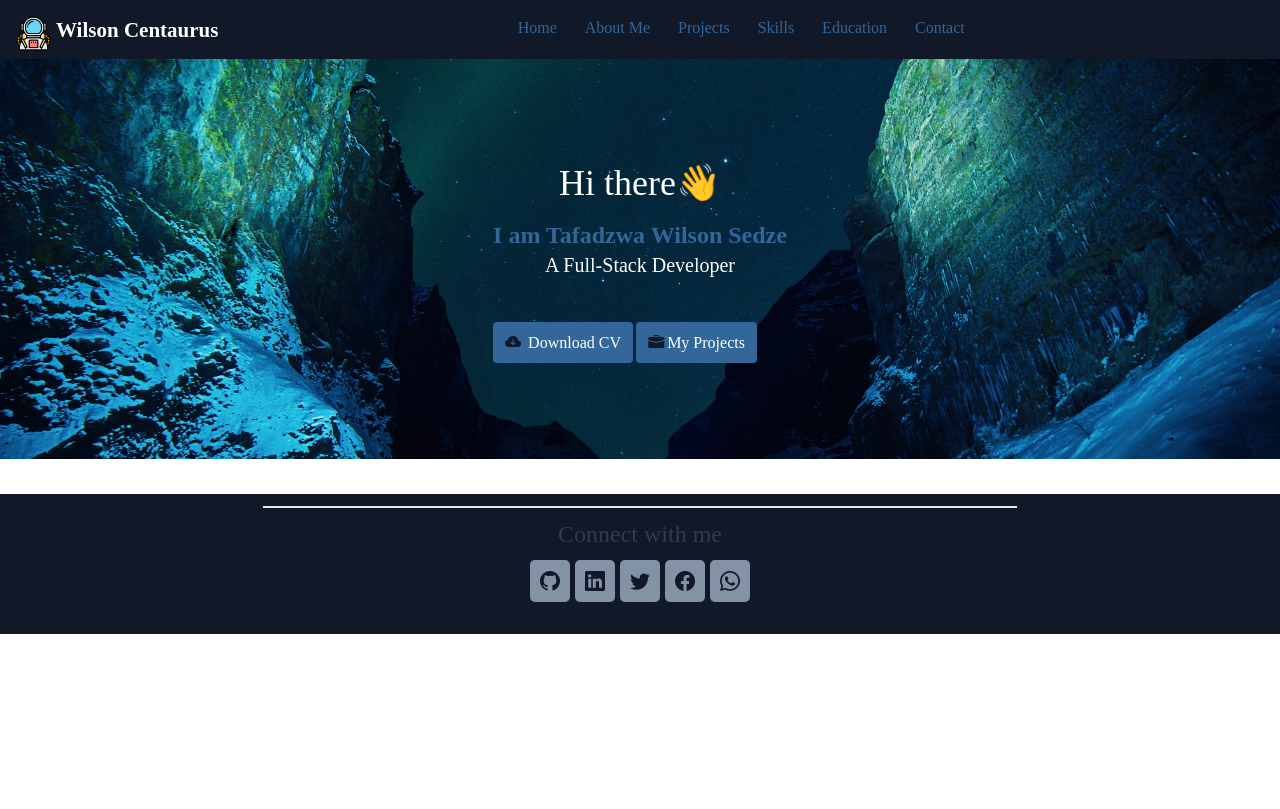
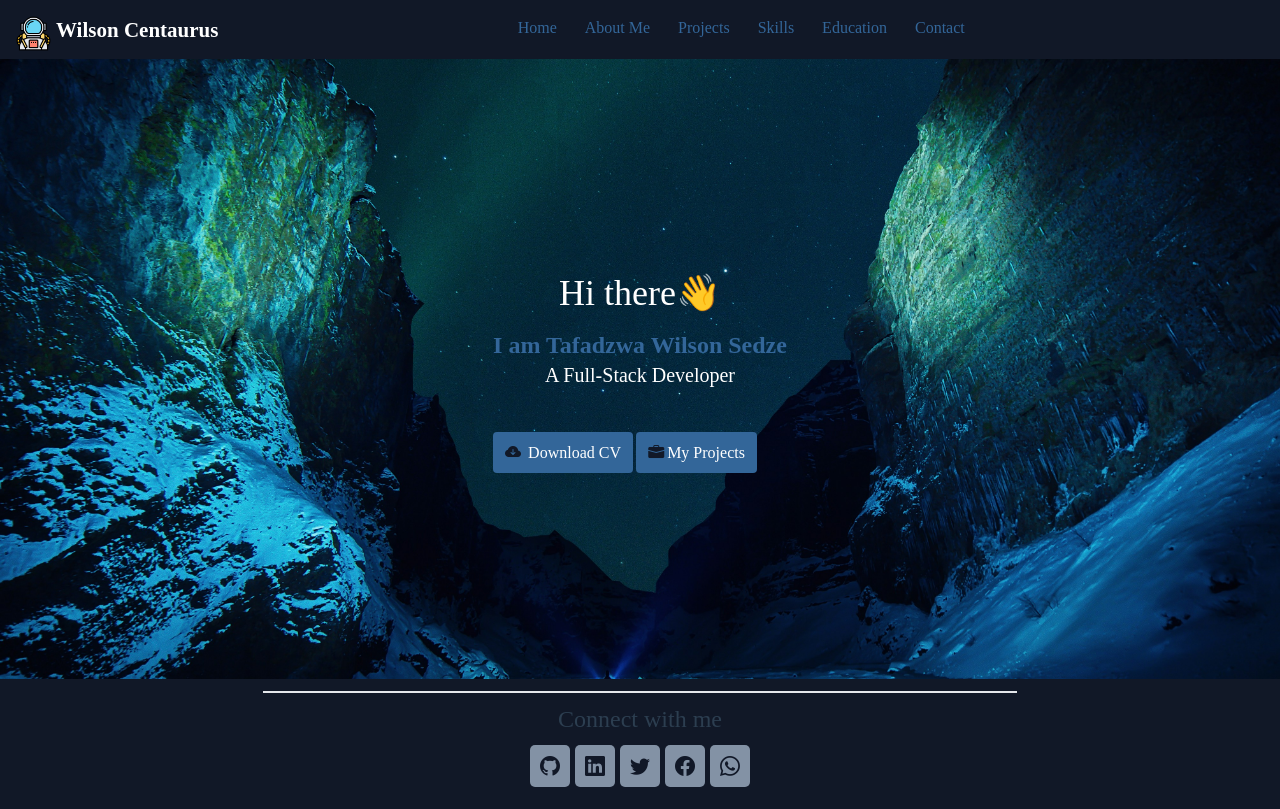
Before and after one commit to wilson3centaurus/my-personal-portfolio, a Svelte app: page / in a window 1280 px wide. Built offline with nearby package versions, Linux system fonts and the light colour scheme; a web font is replaced by a local one.

Commit message:
update App.svelte and Home.svelte

```diff
--- a/src/App.svelte
+++ b/src/App.svelte
@@ -28,8 +28,8 @@
     <style>
       footer {
         background-color: #111827;
-        height: 140px;
-        margin-top: 35px
+        height: 130px;
+
       }
       .line {
       }
@@ -77,10 +77,11 @@
   <h3 class="text-2xl mb-5 text">Connect with me</h3>
   <div class="p-3  icons">
     <a href="https://github.com/wilson3centaurus"><span class="bi bi-github icon"></span></a>
-        <a href="https://www.linkedin.com/in/kundai-chifwafwa-091b75262"><span class="bi bi-linkedin icon"></span></a>
+    <a href=""><span class="bi bi-linkedin icon"></span></a>
     <a href=""><span class="bi bi-twitter icon"></span></a>
     <a href=""><span class="bi bi-facebook icon"></span></a>
     <a href=""><span class="bi bi-whatsapp icon"></span></a>
   </div>
 </footer>
+
 </Router>
--- a/src/components/Home.svelte
+++ b/src/components/Home.svelte
@@ -8,7 +8,7 @@
     justify-content: center;
     align-items: center;
     max-width: 100%;
-    height: 400px;
+    height: calc(100vh - 180px);
   }
   .home-text {
     color: white;
@@ -34,7 +34,7 @@
   }
 </style>
 
-<div class="background-container px-[20%] text-center container">
+<div class="background-container text-center container">
   <div class="">
     <div class="">
       <h1 class="mb-4 text-center text-4xl home-text">
```
Lines whose indentation alone changed are shown as unchanged.
